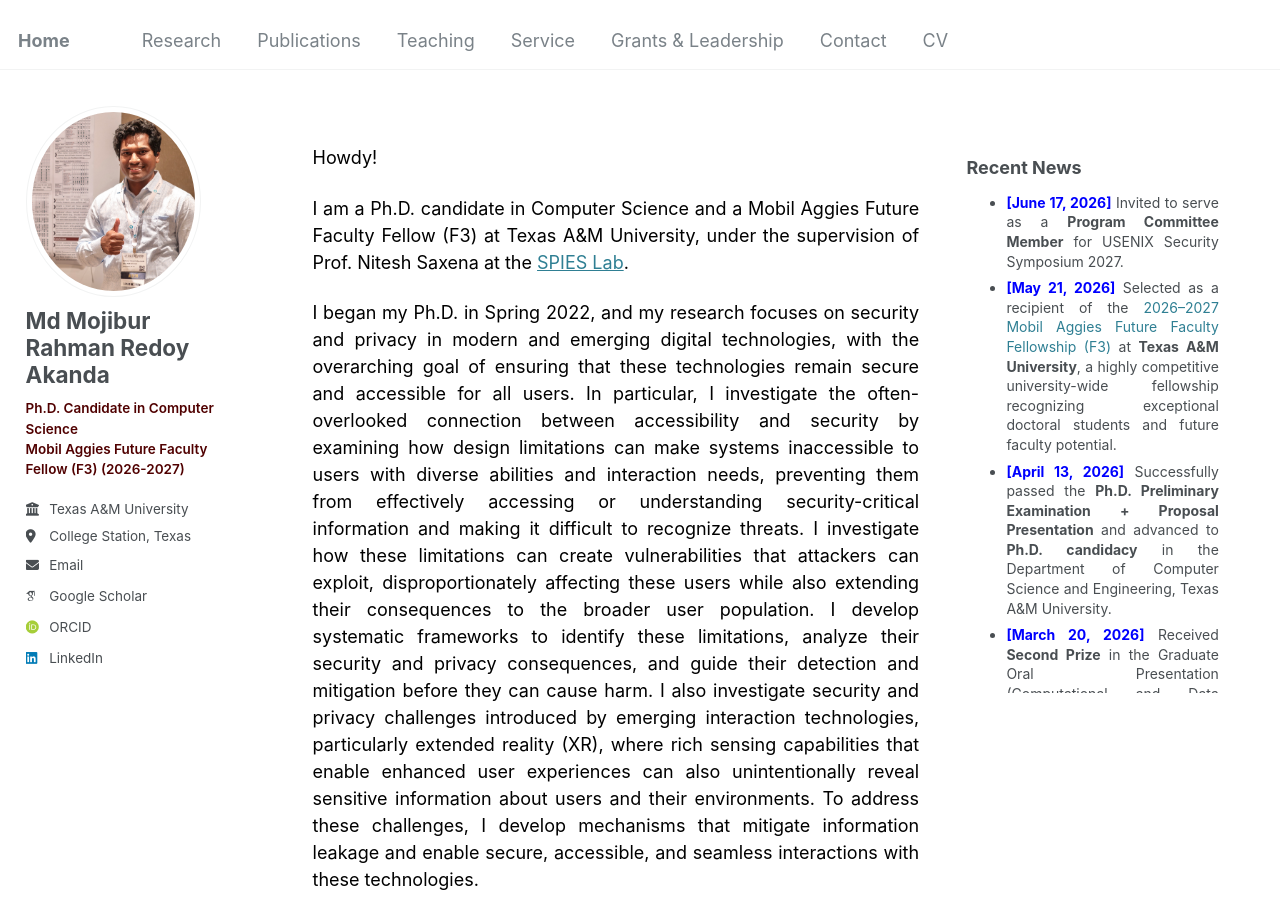
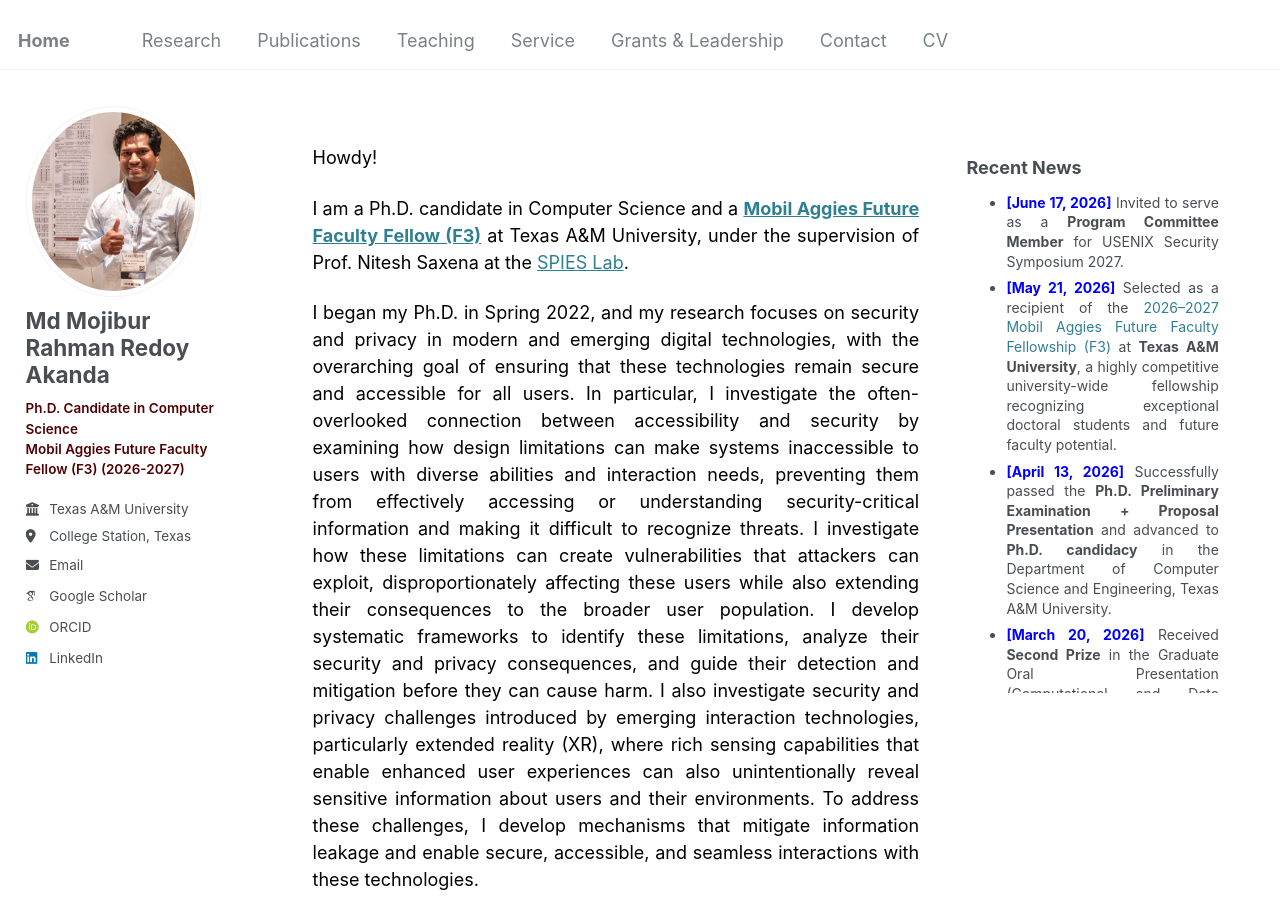
Before and after one commit to redoyakanda/redoyakanda.github.io, a Jekyll site: the page built from _pages/about.md, in a window 1280 px wide and 900 px high. Built offline with Jekyll 4.4.1, drawn with Linux system fonts in a browser that asks for light colours; some web fonts are replaced.

```diff
--- a/_pages/about.md
+++ b/_pages/about.md
@@ -20,7 +20,7 @@ redirect_from:
 
   <p>
 
-I am a Ph.D. candidate in Computer Science and a Mobil Aggies Future Faculty Fellow (F3) at Texas A&M University, under the supervision of Prof. Nitesh Saxena at the <a href="https://spies.engr.tamu.edu/" target="_blank">SPIES Lab</a>.
+I am a Ph.D. candidate in Computer Science and a <a href="https://grad.tamu.edu/aggie-life/news/2026/9/five-doctoral-candidates-named-2026-2027-mobil-aggies-future-faculty-fellows.html" target="_blank"><b>Mobil Aggies Future Faculty Fellow (F3)</b></a> at Texas A&M University, under the supervision of Prof. Nitesh Saxena at the <a href="https://spies.engr.tamu.edu/" target="_blank">SPIES Lab</a>.
   </p>
 
   <p>
```
